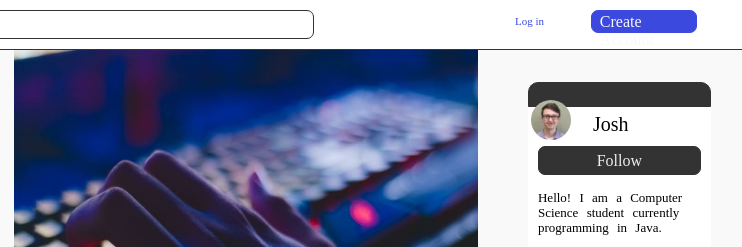
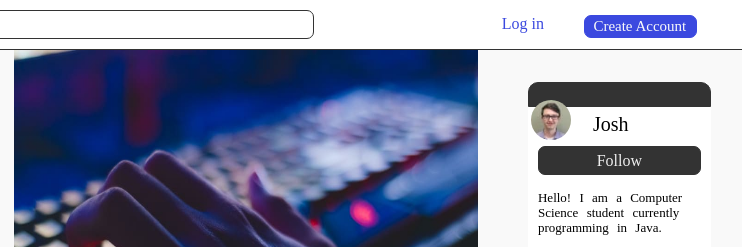
Before and after one commit to brunochan2001/DEV, a plain HTML site: page index.html in a window 1280 px wide. Shown: the top 247 px of the page, 343-1085 px from the left. Drawn offline with Linux system fonts and the light colour scheme.

Commit message:
Finish-2

```diff
--- a/styles.css
+++ b/styles.css
@@ -465,7 +465,7 @@ font-size: 10px;
             margin-right: 30px;
             padding: 5px 3px;
             transition: background-color .5s;
-
+            font-size: 16px;
             border-radius: 7px;
         }
         .login:hover{
@@ -477,10 +477,11 @@ font-size: 10px;
             color:#f9f9f9 ;
             border:solid 1px #3b49df;
             border-radius: 7px;
-            font-size: 16px;
+            font-size: 15px;
             width: 120px;
             padding: 2px 8px;
             cursor: pointer;
+            margin-top: 5px;
 
         }
 
```
